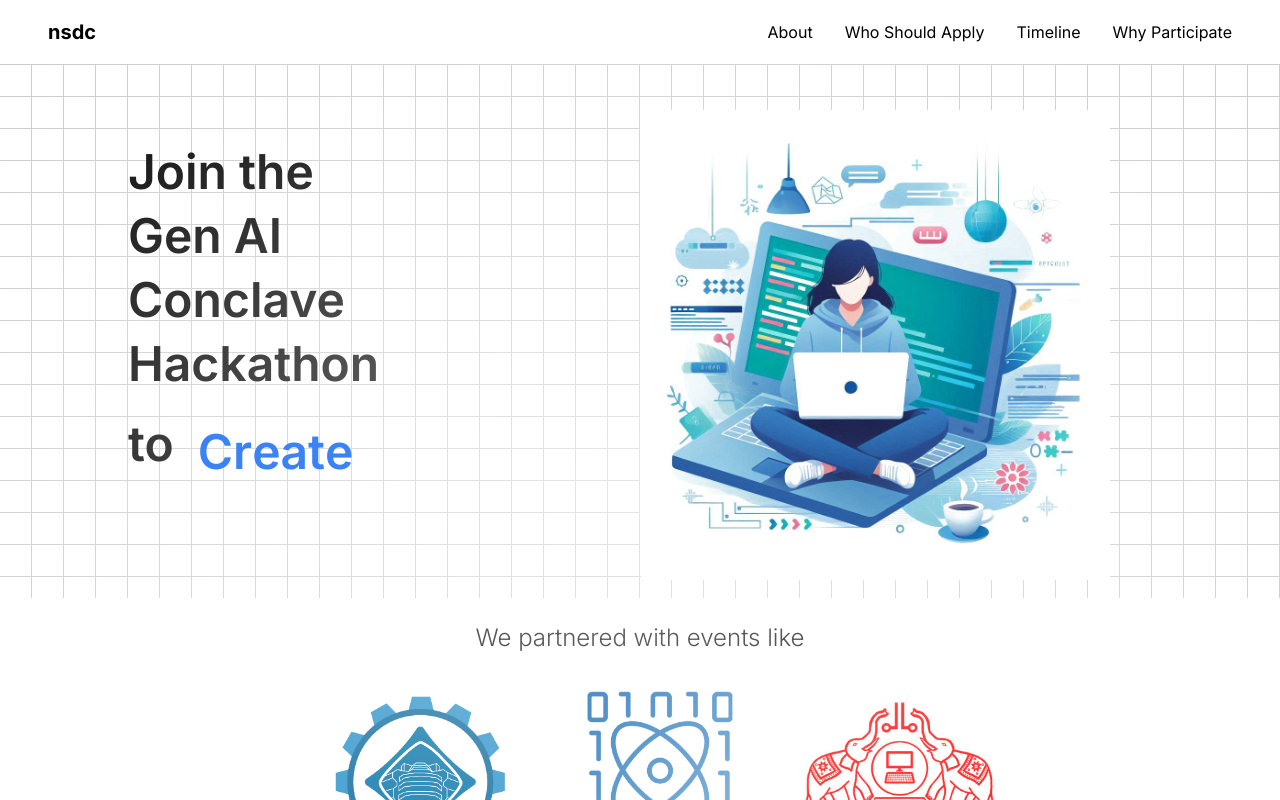
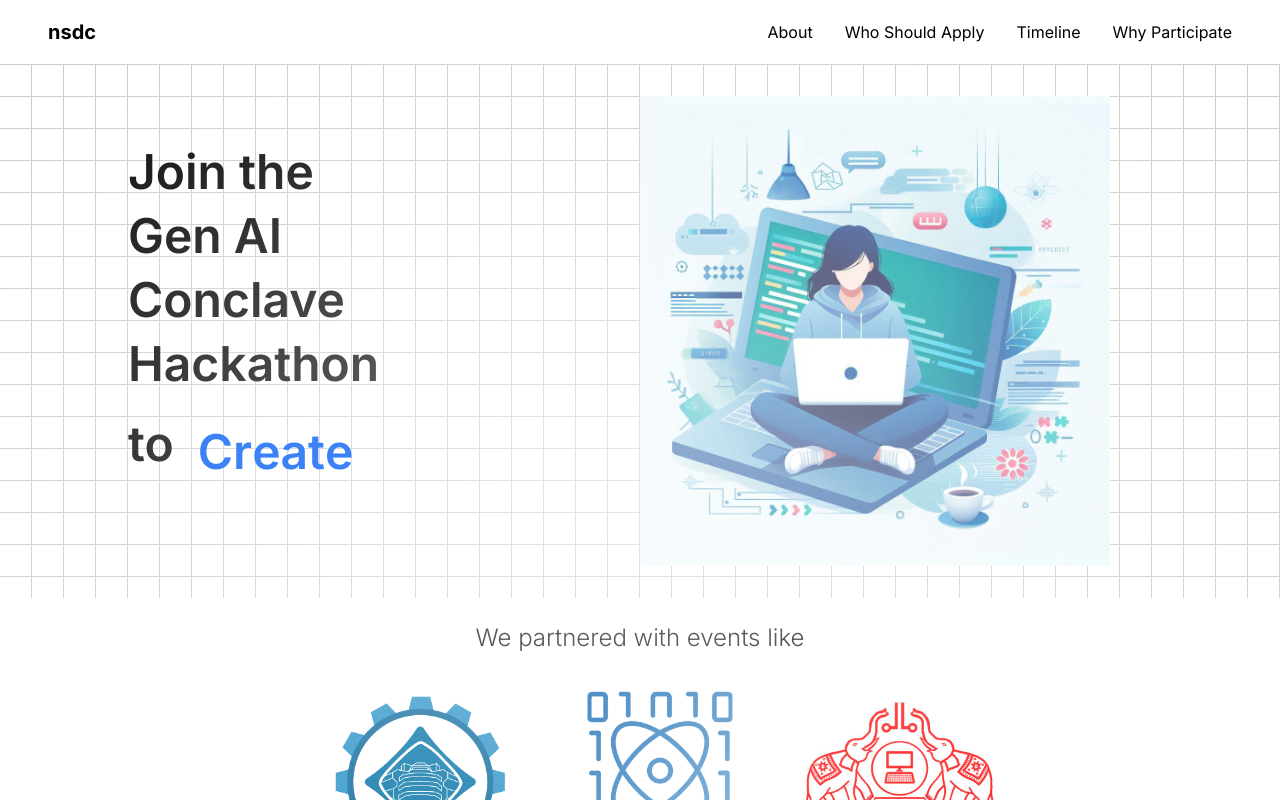
Before and after one commit to IHRD-Ai-Conclave/hackathon_website, a Next.js app in the folder website/: page / in a window 1280 px wide. Shown: the top 800 px of the page. Built offline with nearby package versions, Linux system fonts and the light colour scheme.

Commit message:
Revert "hello world"
This reverts commit e76e6e4a95af9b79dea6b86502ba50cc175f608f.

```diff
--- a/website/src/app/globals.css
+++ b/website/src/app/globals.css
@@ -8,22 +8,11 @@
   --background-end-rgb: 255, 255, 255;   /* Changed to white */
 }
 
-#Floatimage{
-  animation: float infinite 5s linear;
-}
 
 
-@keyframes float {
-  0%{
-  transform: translateY(3%);
-  }
-  50%{
-    transform: translateY(-6%);
-  }
-  100%{
-    transform: translateY(3%);
-  }
-}
+
+
+
 
 body {
   color: black;
--- a/website/src/app/page.js
+++ b/website/src/app/page.js
@@ -51,7 +51,7 @@ export default function Home() {
       }}
       className="hidden md:block"
     >
-      <Image id="Floatimage" src={'/programmer.jpg'} alt="pic" height={470} width={470} />
+      <Image src={'/pic.jpeg'} alt="pic" height={470} width={470} />
     </div>
   </div>
 
```
Also changed, not shown: website/public/programmer.jpg (deleted).
